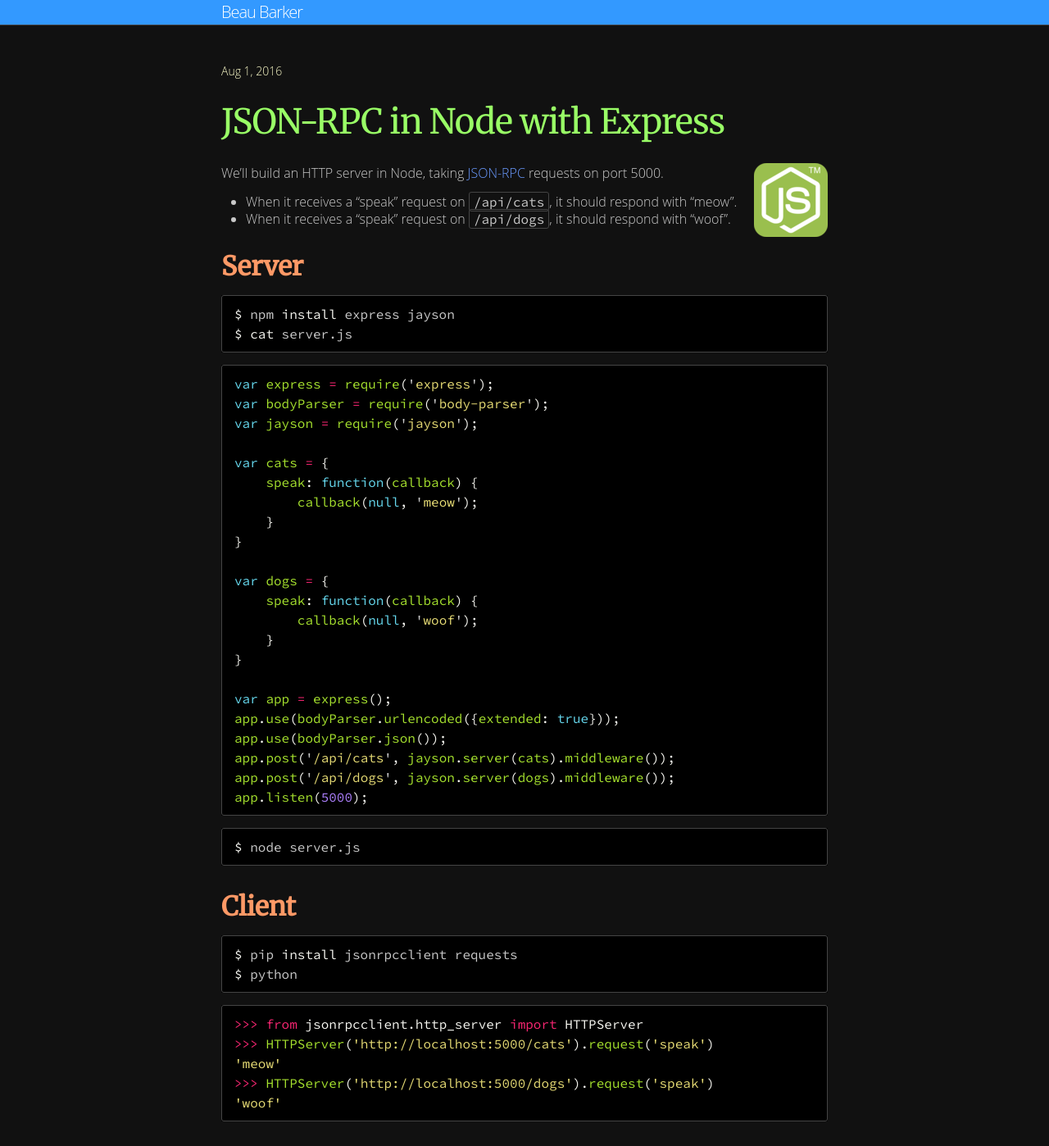
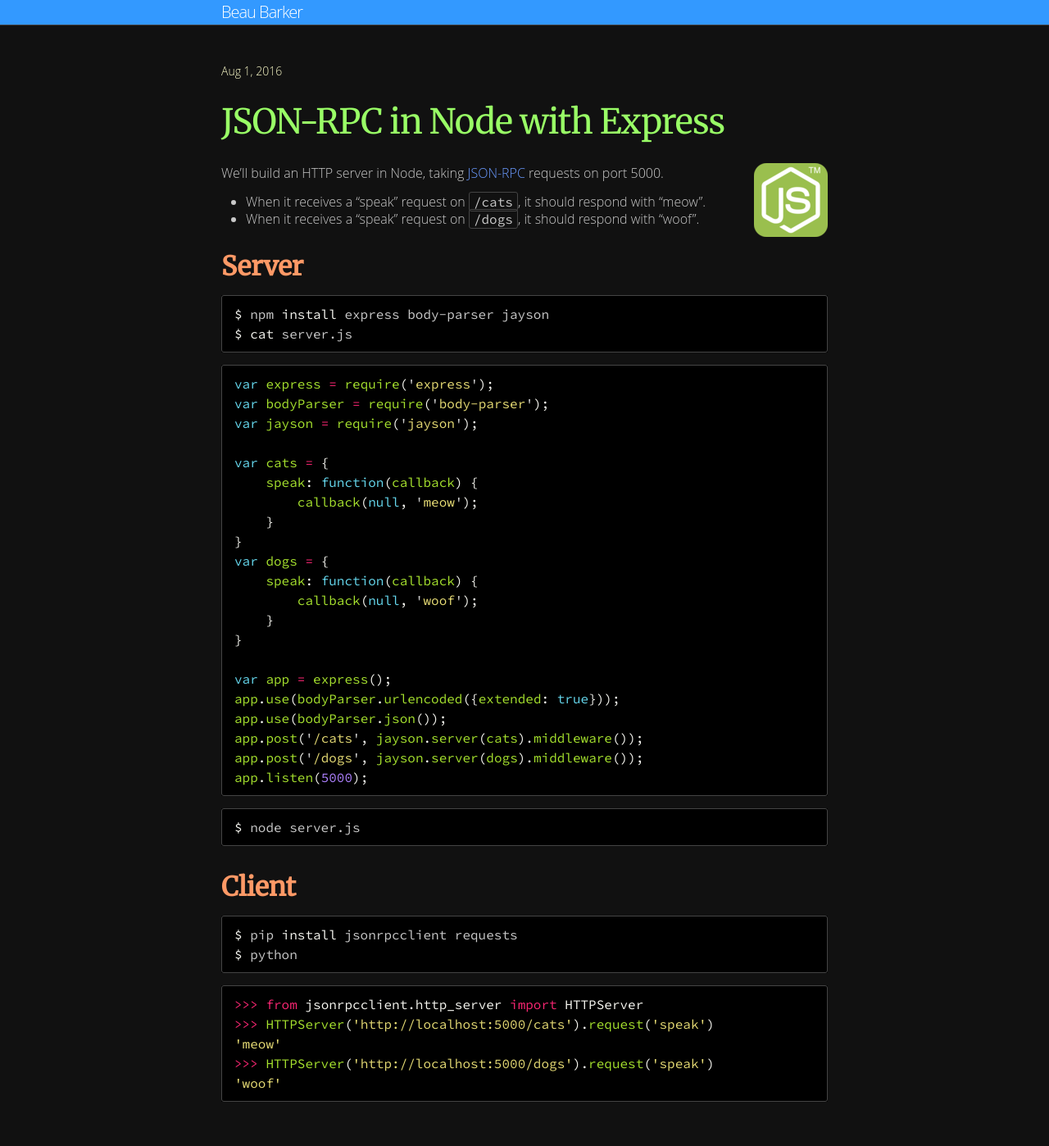
Before and after one commit to explodinglabs/explodinglabs.github.io, a Jekyll site: the page built from _jsonrpc/node.markdown, in a window 1280 px wide. Shown: the whole page at 82% size. Built offline with Jekyll 4.4.1, drawn with Linux system fonts in a browser that asks for light colours; some web fonts are replaced; comment, search, counter and statistics services are not loaded; after the commit the page ends 1374 px from its top, so only the background shows below that.

Commit message:
Adjust npm cmd in node jsonrpc doc

````diff
--- a/_jsonrpc/node.markdown
+++ b/_jsonrpc/node.markdown
@@ -11,14 +11,14 @@ comments: true
 
 We'll build an HTTP server in Node, taking [JSON-RPC](http://www.jsonrpc.org/) requests on port 5000.
 
-- When it receives a "speak" request on `/api/cats`, it should respond with "meow".
-- When it receives a "speak" request on `/api/dogs`, it should respond with "woof".
+- When it receives a "speak" request on `/cats`, it should respond with "meow".
+- When it receives a "speak" request on `/dogs`, it should respond with "woof".
 
 Server
 ======
 
 ``` shell
-$ npm install express jayson
+$ npm install express body-parser jayson
 $ cat server.js
 ```
 ```javascript
@@ -31,7 +31,6 @@ var cats = {
         callback(null, 'meow');
     }
 }
-
 var dogs = {
     speak: function(callback) {
         callback(null, 'woof');
@@ -41,8 +40,8 @@ var dogs = {
 var app = express();
 app.use(bodyParser.urlencoded({extended: true}));
 app.use(bodyParser.json());
-app.post('/api/cats', jayson.server(cats).middleware());
-app.post('/api/dogs', jayson.server(dogs).middleware());
+app.post('/cats', jayson.server(cats).middleware());
+app.post('/dogs', jayson.server(dogs).middleware());
 app.listen(5000);
 ```
 ``` shell
````
